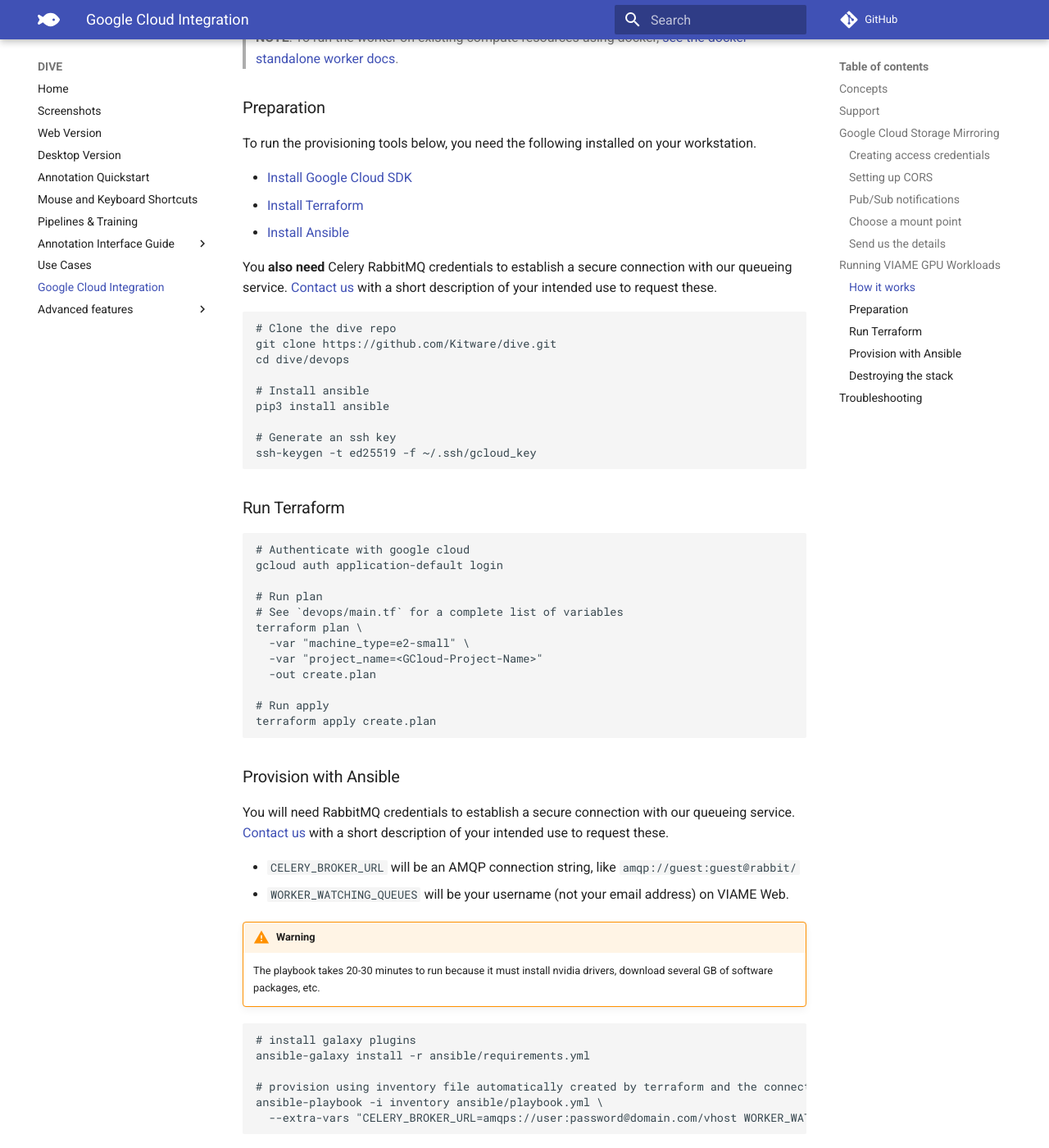
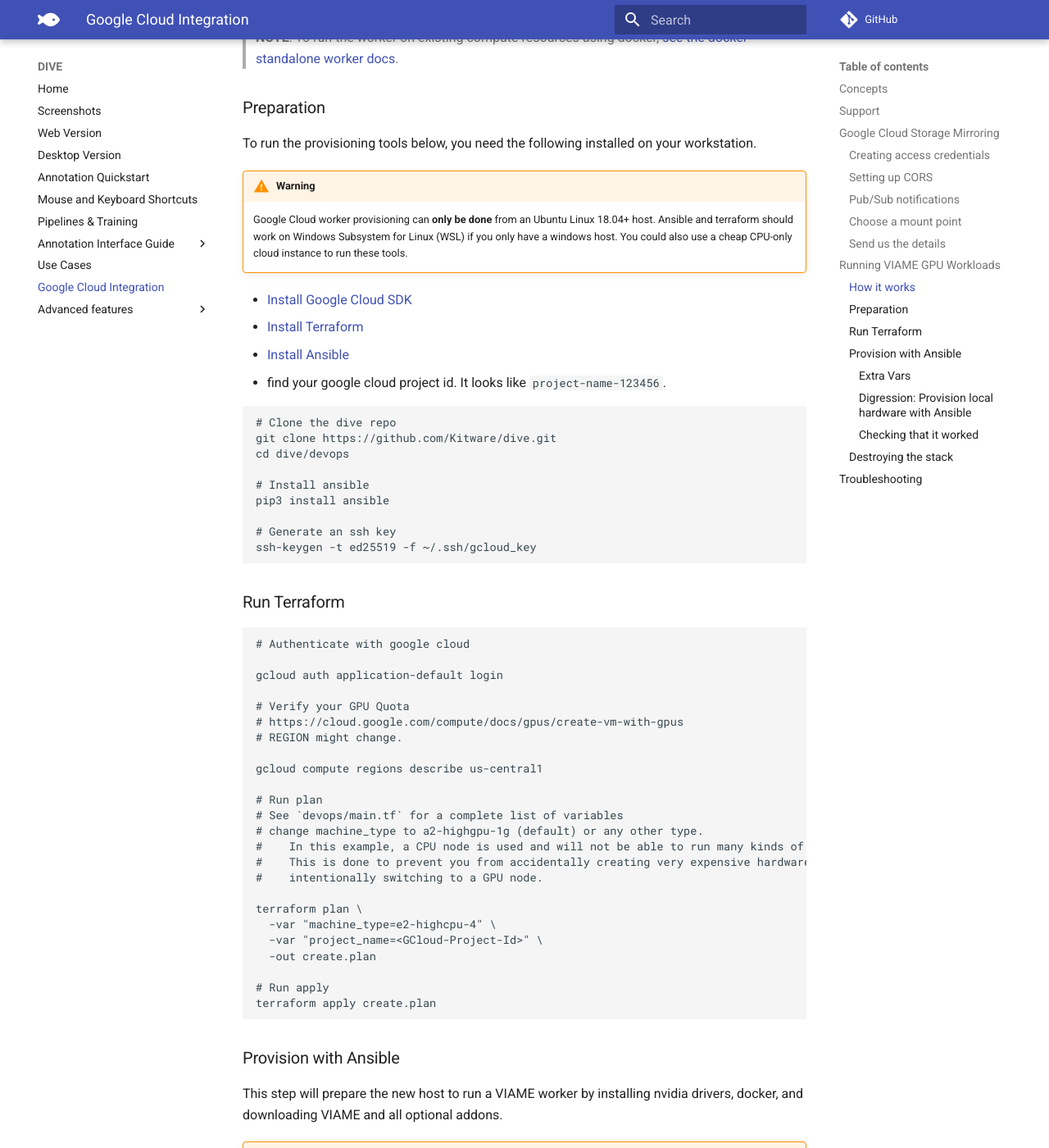
Before and after one commit to Kitware/dive, an MkDocs documentation site: the page built from docs/Google-Cloud.md, in a window 1280 px wide and 1400 px high, scrolled down 3338 px. Shown: the whole window at 82% size. Built offline with MkDocs 1.6.1 and Material for MkDocs 9.7.7, drawn with Linux system fonts in a browser that asks for light colours; comment, search, counter and statistics services are not loaded; some of the changed text lies outside the part shown.

Commit message:
Update google cloud docs, ansible scripts

````diff
--- a/docs/Google-Cloud.md
+++ b/docs/Google-Cloud.md
@@ -104,11 +104,14 @@ This section will guide you through deploying VIAME to Google Cloud for several
 
 To run the provisioning tools below, you need the following installed on your workstation.
 
+!!! warning
+
+    Google Cloud worker provisioning can **only be done** from an Ubuntu Linux 18.04+ host.  Ansible and terraform should work on Windows Subsystem for Linux (WSL) if you only have a windows host.  You could also use a cheap CPU-only cloud instance to run these tools.
+
 * [Install Google Cloud SDK](https://cloud.google.com/sdk/docs/install)
 * [Install Terraform](https://learn.hashicorp.com/tutorials/terraform/install-cli)
 * [Install Ansible](https://docs.ansible.com/ansible/latest/installation_guide/intro_installation.html)
-
-You **also need** Celery RabbitMQ credentials to establish a secure connection with our queueing service.  [Contact us](https://kitware.github.io/dive/#get-help) with a short description of your intended use to request these.
+* find your google cloud project id.  It looks like `project-name-123456`.
 
 ``` bash
 # Clone the dive repo
@@ -126,13 +129,25 @@ ssh-keygen -t ed25519 -f ~/.ssh/gcloud_key
 
 ``` bash
 # Authenticate with google cloud
+
 gcloud auth application-default login
+
+# Verify your GPU Quota
+# https://cloud.google.com/compute/docs/gpus/create-vm-with-gpus
+# REGION might change.
+
+gcloud compute regions describe us-central1
 
 # Run plan
 # See `devops/main.tf` for a complete list of variables
+# change machine_type to a2-highgpu-1g (default) or any other type.
+#    In this example, a CPU node is used and will not be able to run many kinds of training.
+#    This is done to prevent you from accidentally creating very expensive hardware without
+#    intentionally switching to a GPU node.
+
 terraform plan \
-  -var "machine_type=e2-small" \
-  -var "project_name=<GCloud-Project-Name>"
+  -var "machine_type=e2-highcpu-4" \
+  -var "project_name=<GCloud-Project-Id>" \
   -out create.plan
 
 # Run apply
@@ -141,32 +156,64 @@ terraform apply create.plan
 
 ### Provision with Ansible
 
-You will need RabbitMQ credentials to establish a secure connection with our queueing service.  [Contact us](https://kitware.github.io/dive/#get-help) with a short description of your intended use to request these.
-
-* `CELERY_BROKER_URL` will be an AMQP connection string, like `amqp://guest:guest@rabbit/`
-* `WORKER_WATCHING_QUEUES` will be your username (not your email address) on VIAME Web.
+This step will prepare the new host to run a VIAME worker by installing nvidia drivers, docker, and downloading VIAME and all optional addons.
 
 !!! warning
 
-    The playbook takes 20-30 minutes to run because it must install nvidia drivers, download several GB of software packages, etc.
+    The playbook may take 30 minutes or more to run because it must install nvidia drivers and download several GB of software packages.
+
+#### Extra Vars
+
+The supported extra vars to pass to ansible.
+
+| Variable | Default | Description |
+|----------|---------|-------------|
+| DIVE_USERNAME | null | Required. Username to start private queue processor |
+| DIVE_PASSWORD | null | Required. Password for private queue processor |
+| WORKER_CONCURRENCY | `2` | Optional. max concurrnet jobs. **Change this to 1 if you run training** |
+| KWIVER_DEFAULT_LOG_LEVEL | `warn` | Optional. kwiver log level |
+| DIVE_API_URL  | `https://viame.kitware.com/api/v1` | Optional. Remote URL to authenticate against. |
+| viame_bundle_url | latest bundle url | Optional.  Change to install a different version of VIAME.  This should be a link to the latest Ubuntu Desktop (18/20) binaries from viame.kitware.com (Mirror 1) |
 
 ``` bash
 # install galaxy plugins
 ansible-galaxy install -r ansible/requirements.yml
 
 # provision using inventory file automatically created by terraform and the connection string you got from us
-ansible-playbook -i inventory ansible/playbook.yml \
-  --extra-vars "CELERY_BROKER_URL=amqps://user:password@domain.com/vhost WORKER_WATCHING_QUEUES=myusername"
+ansible-playbook -i inventory ansible/playbook.yml --extra-vars "DIVE_USERNAME=username DIVE_PASSWORD=changeme"
 ```
 
 Once provisioning is complete, jobs should begin processing from the job queue.  You can check [viame.kitware.com/#/jobs](https://viame.kitware.com/#/jobs) to see queue progress and logs.
+
+#### Digression: Provision local hardware with Ansible
+
+If you want to run the VIAME Worker node on a workstation, shared server, or in another cloud environment, you can run the worker in standalone mode using the [docker docs](https://github.com/Kitware/dive/tree/main/docker#running-the-gpu-job-runner-in-standalone-mode). You may even still be able to provision the target host using this ansible playbook.
+
+This ansible playbook is runnable from any Ubuntu 18.04+ host to any Ubuntu 18.04+ target.  To run it locally, use the `inventory.local` file instead.  If you already have nvidia or docker installed, you can comment out these lines in the playbook.
+
+```bash
+ansible-playbook --ask-become-pass -i inventory ansible/playbook.yml --extra-vars "DIVE_USERNAME=username DIVE_PASSWORD=changeme"
+```
+
+#### Checking that it worked
+
+``` bash
+# Log in with the ip address from the inventory file (or google cloud dashboard)
+ssh -i ~/.ssh/gcloud_key viame@ip-address
+
+# See if viame started
+# You should see "celery@identifier ready." in the logs
+sudo docker logs -f worker
+```
+
+You can [enable your private queue on the jobs page](https://viame.kitware.com/#jobs) and begin running jobs.
 
 ### Destroying the stack
 
 When your work is complete, use terraform to destroy your resources.
 
 ``` bash
-terraform destroy
+terraform destroy -var "project_name=<GCloud-Project-Id>"
 ```
 
 ## Troubleshooting
````
Also changed, not shown: docker/README.md (+6 -6 lines), 4 other files.
